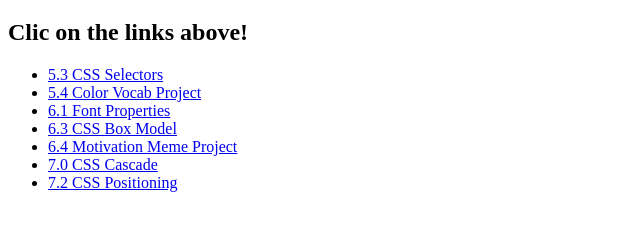
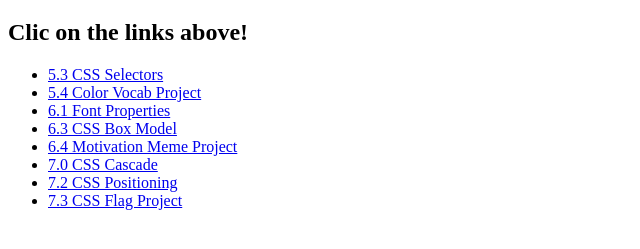
Before and after one commit to wallkn/Pruebas-css, a plain HTML site: page index.html in a window 1280 px wide. Shown: the part 61-310 px from the top of the page, without its empty margins (0-640 px from the left). Drawn offline with Linux system fonts and the light colour scheme; files that its build step writes are made by us from their sources.

Commit message:
Update index.html

```diff
--- a/index.html
+++ b/index.html
@@ -17,6 +17,8 @@
       <li><a href="./6.4%20Motivation%20Meme%20Project/">6.4 Motivation Meme Project</a></li>
       <li><a href="./7.0+CSS+Cascade/">7.0 CSS Cascade</a></li>
       <li><a href="./7.2%20CSS%20Positioning">7.2 CSS Positioning</a></li>
+      <li><a href="./7.3%20CSS%20Flag%20Project">7.3 CSS Flag Project</a></li>
+
     </ul>
 
   </body>
```
